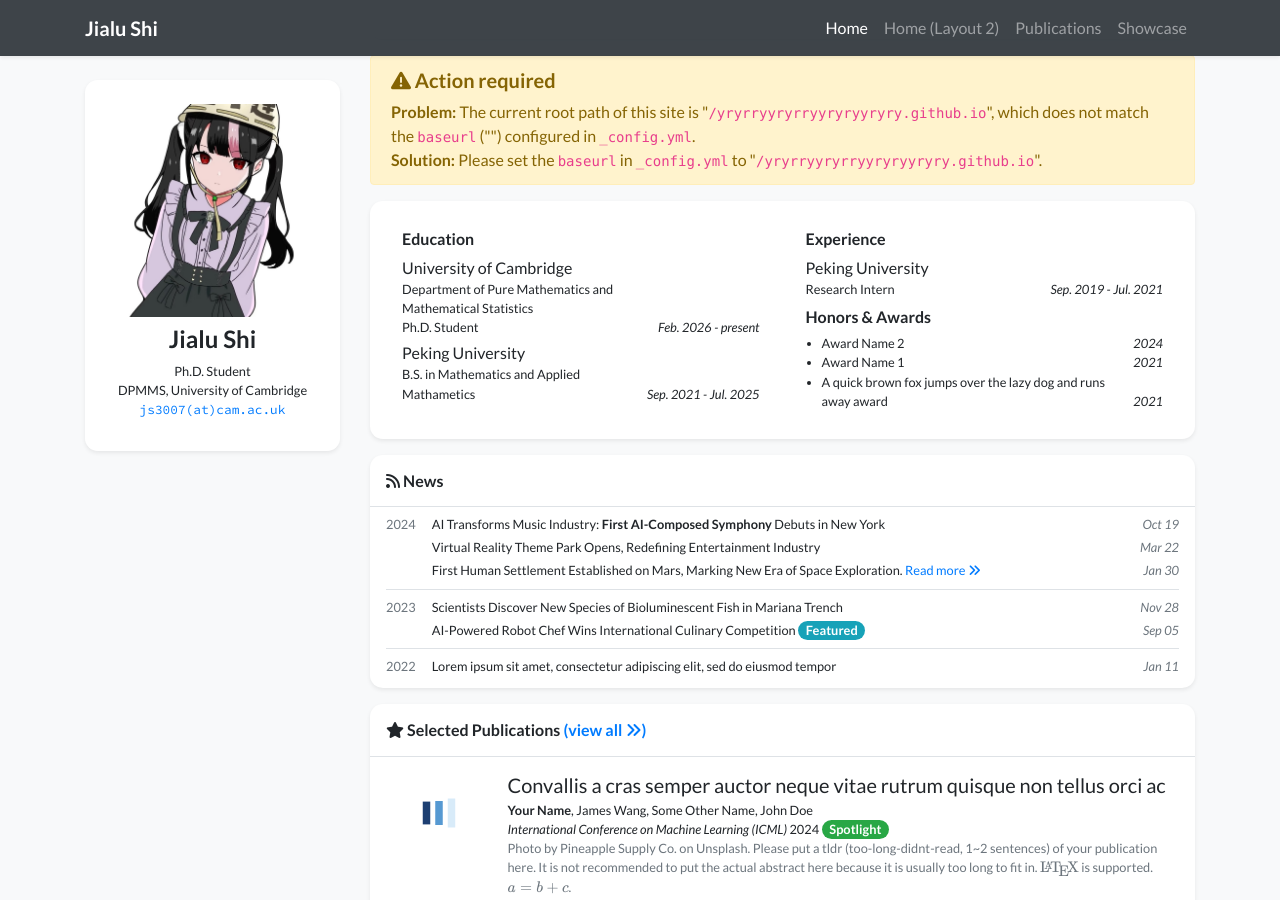
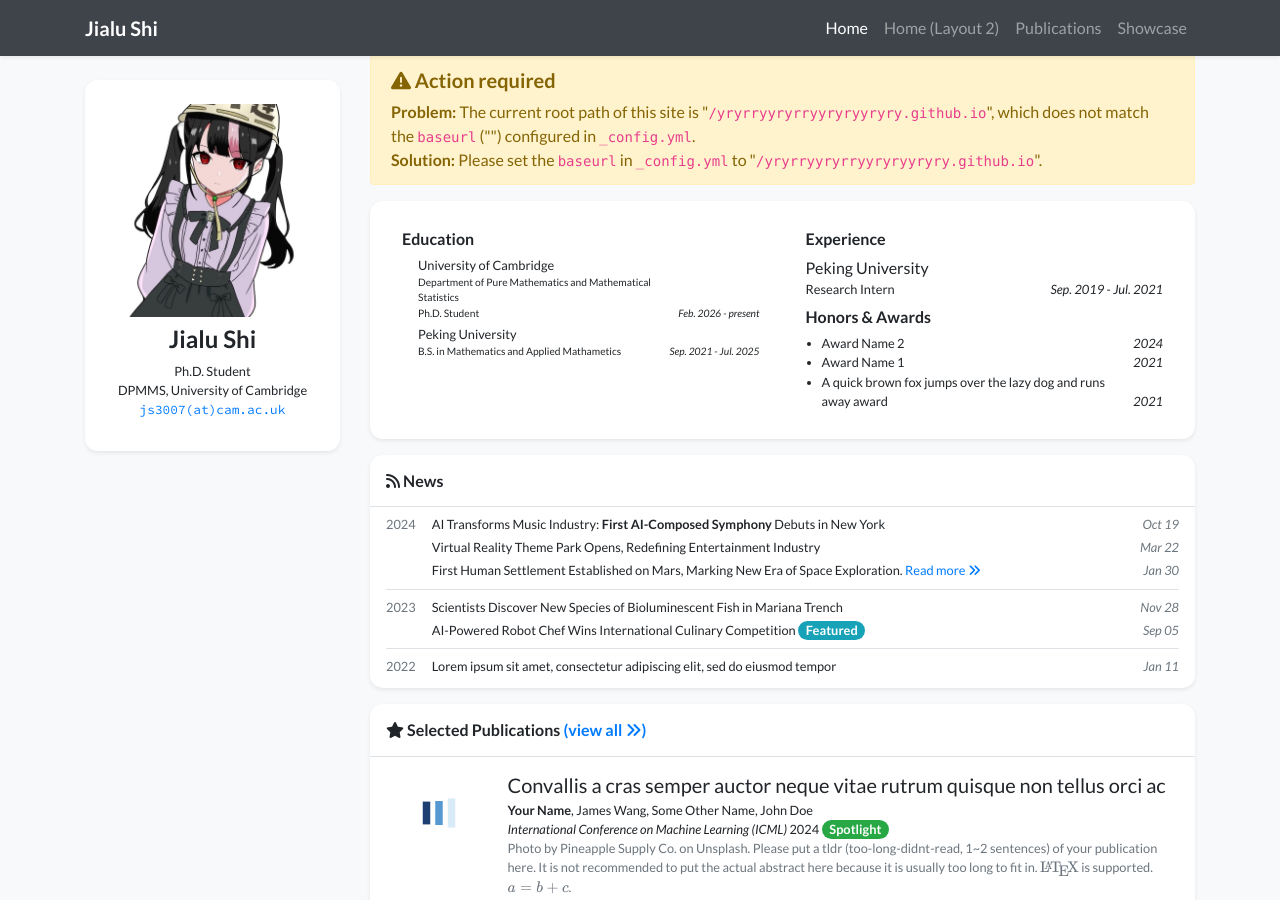
Before and after one commit to yryrryyryrryyryryyryry/yryrryyryrryyryryyryry.github.io, a Jekyll site: the page built from index.html, in a window 1280 px wide and 900 px high, scrolled down 331 px. Built offline with Jekyll 4.4.1, drawn with Linux system fonts in a browser that asks for light colours; nearby versions of some CDN libraries; a style sheet for code colours, icons or effects is not loaded.

Commit message:
experience_card.html

```diff
--- a/_includes/widgets/experience_card.html
+++ b/_includes/widgets/experience_card.html
@@ -7,7 +7,7 @@
                     <div class="col-lg-6">
                         <div class="mx-2 my-1">
                             <h6>Education</h6>
-                            <ul class="list-unstyled mb-1">
+                            <ul class="list small pl-3 mb-1">
                                 {% for item in site.data.profile.education %}
                                 <li class="media mb-1">
                                     <!-- <img src="{{ item.logo | relative_url }}" alt="{{ item.name }}" style="width: 18px;" class="mr-1 mt-1"> -->
```
